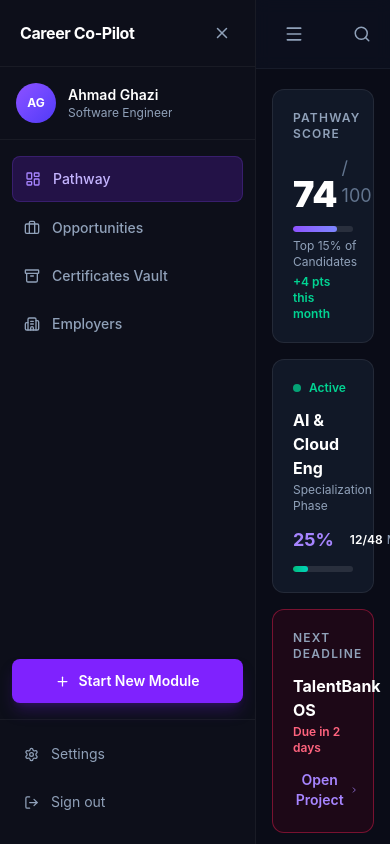
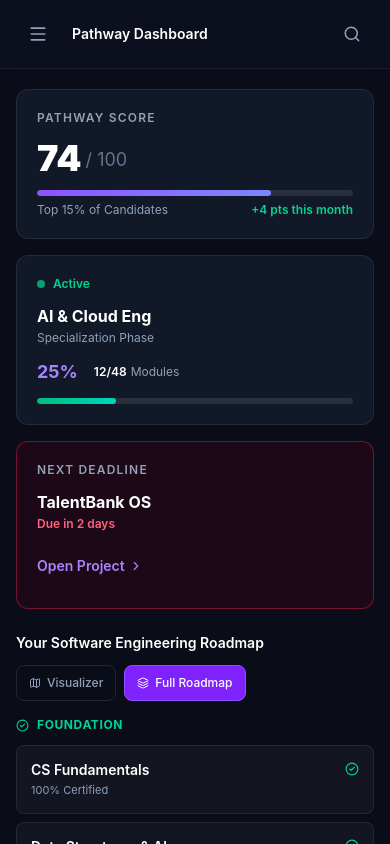
Before and after one commit to KrolHub/TB-prototype, a React (Vite) app: page / in a window 390 px wide. Built offline with nearby package versions, Linux system fonts and the light colour scheme.

Commit message:
fix mobile sidebar css

```diff
--- a/src/index.css
+++ b/src/index.css
@@ -1 +1,18 @@
 @import "tailwindcss";
+
+@source "../src/**/*.{js,jsx,ts,tsx}";
+
+@media (max-width: 767px) {
+  .sidebar-panel {
+    position: fixed;
+    top: 0;
+    left: 0;
+    height: 100%;
+    z-index: 40;
+    transform: translateX(-100%);
+    transition: transform 0.3s ease-in-out;
+  }
+  .sidebar-panel.open {
+    transform: translateX(0);
+  }
+}
```
